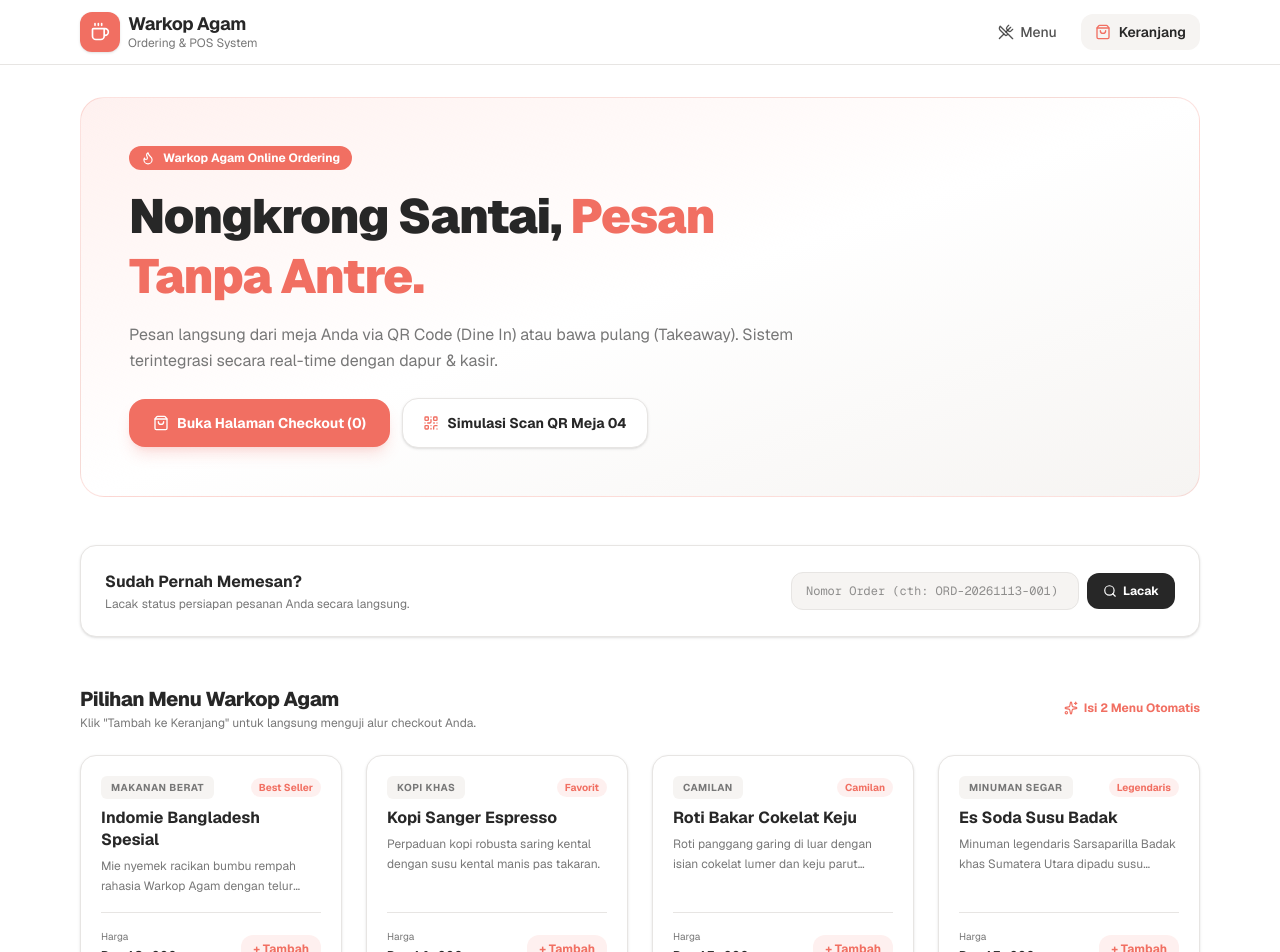
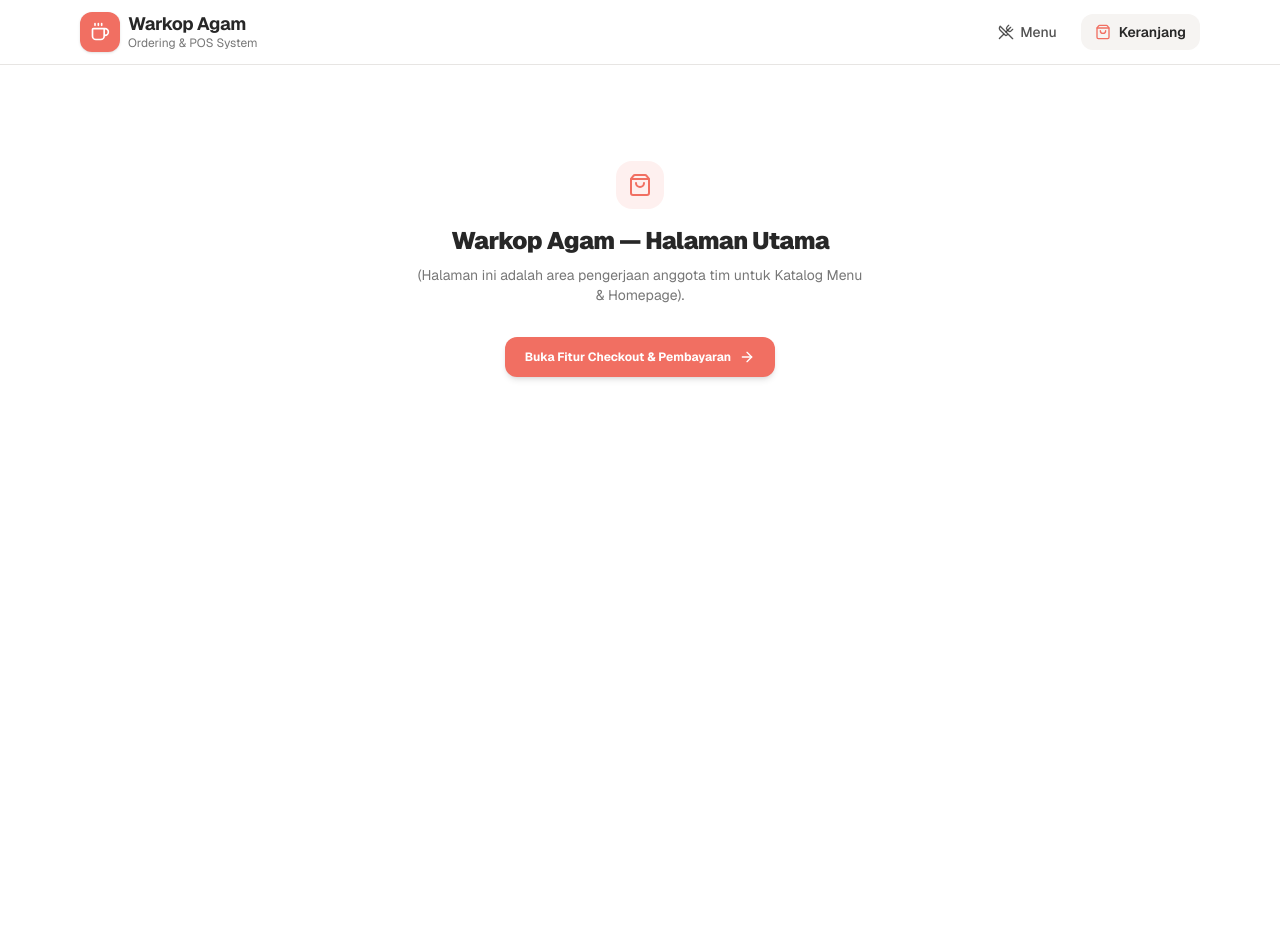
Before and after one commit to acumalaka-tzy/TUBES-MSBD-KELOMPOK-3, a Next.js app: page / in a window 1280 px wide. Shown: the top 952 px of the page. After the commit the page ends 800 px from the top, so only its background shows below. Built offline with nearby package versions, Linux system fonts and the light colour scheme.

Commit message:
refactor: revert home page to placeholder for team member assignment

```diff
--- a/src/app/page.tsx
+++ b/src/app/page.tsx
@@ -1,229 +1,28 @@
-"use client";
-
 import Link from "next/link";
-import { useState } from "react";
-import { useRouter } from "next/navigation";
-import { useCart } from "@/context/cart-context";
-import {
-  Coffee,
-  ShoppingBag,
-  QrCode,
-  Search,
-  Sparkles,
-  ArrowRight,
-  Flame,
-  UtensilsCrossed,
-  CheckCircle2,
-} from "lucide-react";
+import { ArrowRight, ShoppingBag } from "lucide-react";
 
 export default function HomePage() {
-  const router = useRouter();
-  const { addItem, loadSampleItems, itemCount } = useCart();
-  const [trackNumber, setTrackNumber] = useState("");
-  const [notification, setNotification] = useState<string | null>(null);
-
-  const sampleMenus = [
-    {
-      productId: "prd-bangladesh-06",
-      name: "Indomie Bangladesh Spesial",
-      category: "Makanan Berat",
-      unitPrice: 18000,
-      description: "Mie nyemek racikan bumbu rempah rahasia Warkop Agam dengan telur setengah matang.",
-      badge: "Best Seller",
-      options: [
-        { groupName: "Level Pedas", optionName: "Pedas Sedang", priceAdjustment: 0 },
-        { groupName: "Tambahan Topping", optionName: "Tambah Telur Setengah Matang", priceAdjustment: 4000 },
-      ],
-    },
-    {
-      productId: "prd-sanger-01",
-      name: "Kopi Sanger Espresso",
-      category: "Kopi Khas",
-      unitPrice: 14000,
-      description: "Perpaduan kopi robusta saring kental dengan susu kental manis pas takaran.",
-      badge: "Favorit",
-      options: [
-        { groupName: "Suhu Penyajian", optionName: "Dingin (Es)", priceAdjustment: 2000 },
-        { groupName: "Tingkat Manis", optionName: "Manis Normal", priceAdjustment: 0 },
-      ],
-    },
-    {
-      productId: "prd-rotibakar-08",
-      name: "Roti Bakar Cokelat Keju",
-      category: "Camilan",
-      unitPrice: 15000,
-      description: "Roti panggang garing di luar dengan isian cokelat lumer dan keju parut melimpah.",
-      badge: "Camilan",
-      options: [],
-    },
-    {
-      productId: "prd-badak-05",
-      name: "Es Soda Susu Badak",
-      category: "Minuman Segar",
-      unitPrice: 15000,
-      description: "Minuman legendaris Sarsaparilla Badak khas Sumatera Utara dipadu susu creamy.",
-      badge: "Legendaris",
-      options: [],
-    },
-  ];
-
-  const handleQuickAdd = (menu: (typeof sampleMenus)[0]) => {
-    addItem({
-      productId: menu.productId,
-      name: menu.name,
-      unitPrice: menu.unitPrice,
-      quantity: 1,
-      options: menu.options,
-    });
-    setNotification(`Berhasil menambahkan 1x ${menu.name} ke keranjang!`);
-    setTimeout(() => setNotification(null), 3000);
-  };
-
-  const handleTrackSubmit = (e: React.FormEvent) => {
-    e.preventDefault();
-    if (trackNumber.trim()) {
-      router.push(`/orders/${trackNumber.trim()}`);
-    }
-  };
-
   return (
-    <div className="max-w-6xl mx-auto px-4 py-8 space-y-12">
-      {/* Toast Notifikasi */}
-      {notification && (
-        <div className="fixed bottom-6 right-6 z-50 bg-foreground text-white px-4 py-3 rounded-2xl shadow-xl flex items-center gap-2.5 text-xs font-bold animate-bounce">
-          <CheckCircle2 className="w-4 h-4 text-emerald-400" />
-          {notification}
+    <div className="max-w-3xl mx-auto px-4 py-24 text-center">
+      <div className="w-12 h-12 rounded-2xl bg-primary/10 text-primary flex items-center justify-center mx-auto mb-4 font-bold">
+        <ShoppingBag className="w-6 h-6" />
       </div>
-      )}
-
-      {/* Hero Section */}
-      <section className="bg-gradient-to-br from-primary/10 via-white to-secondary-bg border border-primary/20 rounded-3xl p-8 md:p-12 relative overflow-hidden">
-        <div className="max-w-2xl space-y-4">
-          <div className="inline-flex items-center gap-2 px-3 py-1 rounded-full bg-primary text-white text-xs font-bold">
-            <Flame className="w-3.5 h-3.5" />
-            Warkop Agam Online Ordering
-          </div>
-          <h1 className="text-3xl md:text-5xl font-black text-foreground tracking-tight leading-tight">
-            Nongkrong Santai, <span className="text-primary">Pesan Tanpa Antre.</span>
+      <h1 className="text-2xl font-black text-foreground tracking-tight">
+        Warkop Agam — Halaman Utama
       </h1>
-          <p className="text-sm md:text-base text-muted-foreground leading-relaxed">
-            Pesan langsung dari meja Anda via QR Code (Dine In) atau bawa pulang (Takeaway).
-            Sistem terintegrasi secara real-time dengan dapur & kasir.
+      <p className="text-sm text-muted-foreground mt-2 max-w-md mx-auto">
+        (Halaman ini adalah area pengerjaan anggota tim untuk Katalog Menu & Homepage).
       </p>
 
-          <div className="flex flex-wrap items-center gap-3 pt-2">
+      <div className="mt-8">
         <Link
           href="/checkout"
-              className="inline-flex items-center gap-2 px-6 py-3.5 bg-primary hover:bg-primary-hover text-white text-sm font-bold rounded-2xl shadow-lg shadow-primary/20 transition-all"
+          className="inline-flex items-center gap-2 px-5 py-3 bg-primary hover:bg-primary-hover text-white text-xs font-bold rounded-xl shadow-md transition-all"
         >
-              <ShoppingBag className="w-4 h-4" />
-              Buka Halaman Checkout ({itemCount})
-            </Link>
-
-            <Link
-              href="/checkout?table=04"
-              className="inline-flex items-center gap-2 px-5 py-3.5 bg-white hover:bg-secondary-bg border border-border text-foreground text-sm font-bold rounded-2xl transition-all shadow-sm"
-            >
-              <QrCode className="w-4 h-4 text-primary" />
-              Simulasi Scan QR Meja 04
+          <span>Buka Fitur Checkout & Pembayaran</span>
+          <ArrowRight className="w-4 h-4" />
         </Link>
       </div>
     </div>
-      </section>
-
-      {/* Form Lacak Pesanan Cepat */}
-      <section className="bg-white border border-border rounded-2xl p-6 shadow-sm flex flex-col md:flex-row items-center justify-between gap-4">
-        <div>
-          <h2 className="text-base font-bold text-foreground">Sudah Pernah Memesan?</h2>
-          <p className="text-xs text-muted-foreground mt-0.5">
-            Lacak status persiapan pesanan Anda secara langsung.
-          </p>
-        </div>
-
-        <form onSubmit={handleTrackSubmit} className="flex items-center gap-2 w-full md:w-auto">
-          <input
-            type="text"
-            placeholder="Nomor Order (cth: ORD-20261113-001)"
-            value={trackNumber}
-            onChange={(e) => setTrackNumber(e.target.value)}
-            className="px-3.5 py-2.5 bg-secondary-bg border border-border rounded-xl text-xs font-mono w-full md:w-72 focus:outline-none focus:ring-2 focus:ring-primary/20 focus:border-primary"
-          />
-          <button
-            type="submit"
-            className="px-4 py-2.5 bg-foreground hover:bg-foreground/90 text-white text-xs font-bold rounded-xl shrink-0 transition-colors flex items-center gap-1.5"
-          >
-            <Search className="w-3.5 h-3.5" />
-            Lacak
-          </button>
-        </form>
-      </section>
-
-      {/* Preview Menu & Cepat Tambah ke Keranjang */}
-      <section className="space-y-6">
-        <div className="flex items-center justify-between">
-          <div>
-            <h2 className="text-xl font-extrabold text-foreground tracking-tight">
-              Pilihan Menu Warkop Agam
-            </h2>
-            <p className="text-xs text-muted-foreground mt-0.5">
-              Klik "Tambah ke Keranjang" untuk langsung menguji alur checkout Anda.
-            </p>
-          </div>
-
-          <button
-            type="button"
-            onClick={loadSampleItems}
-            className="inline-flex items-center gap-1.5 text-xs font-bold text-primary hover:underline"
-          >
-            <Sparkles className="w-3.5 h-3.5" />
-            Isi 2 Menu Otomatis
-          </button>
-        </div>
-
-        <div className="grid grid-cols-1 sm:grid-cols-2 lg:grid-cols-4 gap-6">
-          {sampleMenus.map((menu) => (
-            <div
-              key={menu.productId}
-              className="bg-white border border-border rounded-2xl p-5 shadow-sm hover:shadow-md transition-all flex flex-col justify-between"
-            >
-              <div>
-                <div className="flex items-center justify-between mb-2">
-                  <span className="text-[10px] font-bold uppercase tracking-wider text-muted-foreground bg-secondary-bg px-2.5 py-1 rounded-md">
-                    {menu.category}
-                  </span>
-                  <span className="text-[10px] font-bold text-primary bg-primary/10 px-2 py-0.5 rounded-full">
-                    {menu.badge}
-                  </span>
-                </div>
-
-                <h3 className="font-bold text-base text-foreground leading-snug">
-                  {menu.name}
-                </h3>
-                <p className="text-xs text-muted-foreground mt-1.5 line-clamp-2 leading-relaxed">
-                  {menu.description}
-                </p>
-              </div>
-
-              <div className="pt-4 mt-4 border-t border-border flex items-center justify-between">
-                <div>
-                  <span className="text-[10px] text-muted-foreground block">Harga</span>
-                  <span className="font-mono text-sm font-extrabold text-foreground">
-                    Rp {menu.unitPrice.toLocaleString("id-ID")}
-                  </span>
-                </div>
-
-                <button
-                  type="button"
-                  onClick={() => handleQuickAdd(menu)}
-                  className="px-3 py-1.5 bg-primary/10 hover:bg-primary text-primary hover:text-white text-xs font-bold rounded-xl transition-all"
-                >
-                  + Tambah
-                </button>
-              </div>
-            </div>
-          ))}
-        </div>
-      </section>
-    </div>
   );
 }
```
Lines whose indentation alone changed are shown as unchanged.
